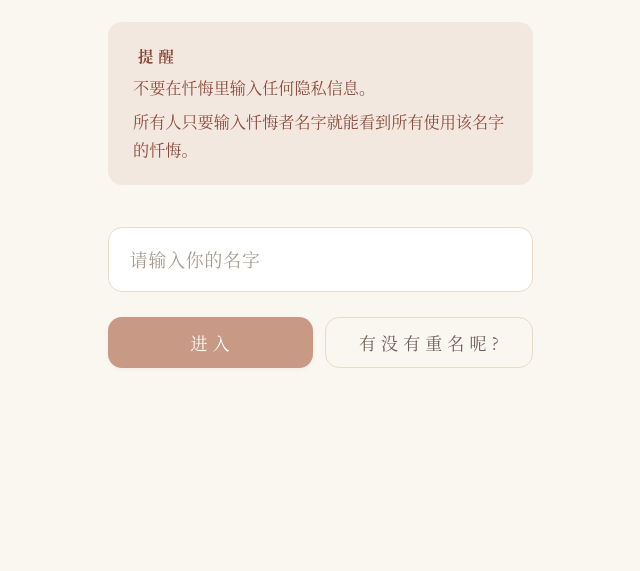
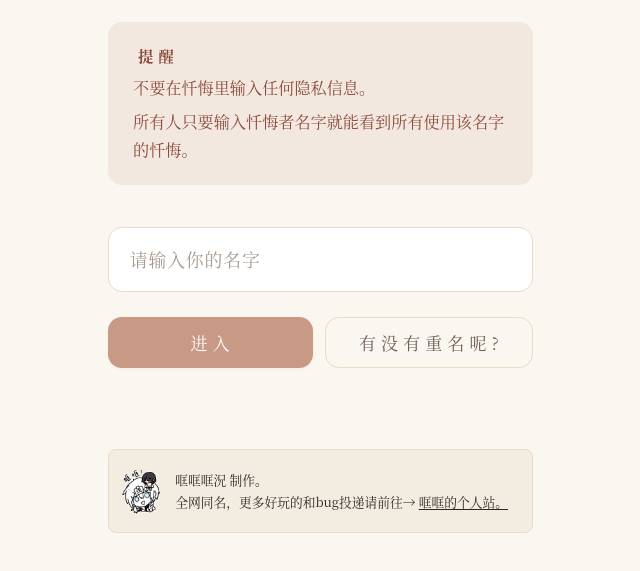
Before and after one commit to Kkeist/chanhuilou, a website: page public/index.html in a window 1280 px wide. Shown: the part 219-790 px from the top of the page, without its empty margins (320-960 px from the left). Drawn offline with Linux system fonts and the light colour scheme.

Commit message:
加入哐哐工作室标注
Co-Authored-By: Claude Opus 5 (1M context) <noreply@anthropic.com>
Claude-Session: https://claude.ai/code/session_015vWeotumNxCpi5aMQNq32Y

```diff
--- a/public/app.js
+++ b/public/app.js
@@ -1106,6 +1106,7 @@ function closeDayDetail() {
 function init() {
   bindIdentityPage();
   bindMainPage();
+  document.querySelectorAll('.kk-credit-link').forEach((a) => { a.href = C.KK_SITE; });
 
   const saved = localStorage.getItem(C.STORAGE.ME);
   if (saved) {
--- a/public/config.js
+++ b/public/config.js
@@ -47,6 +47,9 @@ window.CONFIG = Object.freeze({
     DELETE:      '/api/delete',
   },
 
+  // 工作室标注的个人站地址 — 页面上两处标注都从这里取
+  KK_SITE: 'https://kkkb.pages.dev/',
+
   // 本地存储 key
   STORAGE: {
     ME:        'chanhuilou.me',
--- a/public/index.html
+++ b/public/index.html
@@ -69,6 +69,16 @@
 
         <p id="identity-msg" class="form-msg" aria-live="polite"></p>
       </form>
+
+      <!-- 哐哐工作室标注。href 由 app.js 从 CONFIG.KK_SITE 写入 -->
+      <div class="kk-credit">
+        <img class="kk-credit-avatar" src="kk-avatar.png" alt="哐哐哐況">
+        <div class="kk-credit-text">
+          <p>哐哐哐況 制作。</p>
+          <p>全网同名，更多好玩的和bug投递请前往→</p>
+          <p><a class="kk-credit-link" target="_blank" rel="noopener">哐哐的个人站。</a></p>
+        </div>
+      </div>
     </div>
   </main>
 
@@ -236,6 +246,16 @@
 
     </section>
 
+    <!-- 哐哐工作室标注。href 由 app.js 从 CONFIG.KK_SITE 写入 -->
+    <div class="kk-credit">
+      <img class="kk-credit-avatar" src="kk-avatar.png" alt="哐哐哐況">
+      <div class="kk-credit-text">
+        <p>哐哐哐況 制作。</p>
+        <p>全网同名，更多好玩的和bug投递请前往→</p>
+        <p><a class="kk-credit-link" target="_blank" rel="noopener">哐哐的个人站。</a></p>
+      </div>
+    </div>
+
     <!-- 通用确认弹层(删除等不可逆操作) -->
     <div id="confirm-dialog" class="day-detail hidden" role="dialog" aria-modal="true">
       <div class="day-detail-backdrop" id="confirm-backdrop"></div>
--- a/public/style.css
+++ b/public/style.css
@@ -1312,3 +1312,68 @@ input::placeholder, textarea::placeholder {
     animation-duration: 0.01s !important;
   }
 }
+
+
+/* ============================================================
+   哐哐工作室标注 — 只管排版, 颜色继承所在页面
+   ============================================================ */
+
+.kk-credit-text p:nth-of-type(2), .kk-credit-text p:nth-of-type(3) { display: inline; }
+/* 框起来: 细边框 + 淡底色 + 圆角 + 留白。头像在文字左边、上下居中。
+   min-height = 三行 61.2 + 内边距 20 + 边框 2, 中英文盒子尺寸一致 */
+.kk-credit {
+  display: flex;
+  flex-direction: row;
+  align-items: center;
+  gap: 10px;
+  box-sizing: border-box;
+  max-width: 100%;
+  min-height: 84px;
+  padding: 10px;
+  border: 1px solid var(--line);
+  border-radius: var(--r-sm);
+  background: var(--bg-soft);
+  font-size: 0.75rem;
+  line-height: 1.7;
+  text-align: left;
+}
+.kk-credit-avatar {
+  width: 2.75rem;
+  height: 2.75rem;
+  flex: none;
+  border-radius: var(--r-sm);
+  object-fit: cover;
+}
+.kk-credit-text {
+  flex: 1;
+  min-width: 0;
+}
+.kk-credit-text p {
+  margin: 0;
+}
+.kk-credit-link {
+  display: inline;
+  color: inherit;
+  text-decoration: underline;
+  text-underline-offset: 2px;
+}
+.kk-credit-link:focus-visible {
+  outline: 2px solid var(--accent);
+  outline-offset: 2px;
+}
+
+/* 左对齐, 防止被容器的居中样式盖掉 */
+.kk-credit,
+.kk-credit .kk-credit-text,
+.kk-credit .kk-credit-text p {
+  text-align: left;
+}
+
+/* 忏悔主页的那一处跟着内容走, 不做固定页脚。
+   宽度用 width + max-width 撑出与 .view 内容区相同的左右位置,
+   内边距要留给边框自己, 所以不在这里覆盖 padding */
+#page-confess > .kk-credit {
+  width: calc(100% - 2rem);
+  max-width: 38rem;
+  margin: 0 auto calc(2.5rem + env(safe-area-inset-bottom, 0));
+}
```
Also changed, not shown: public/kk-avatar.png (added).
